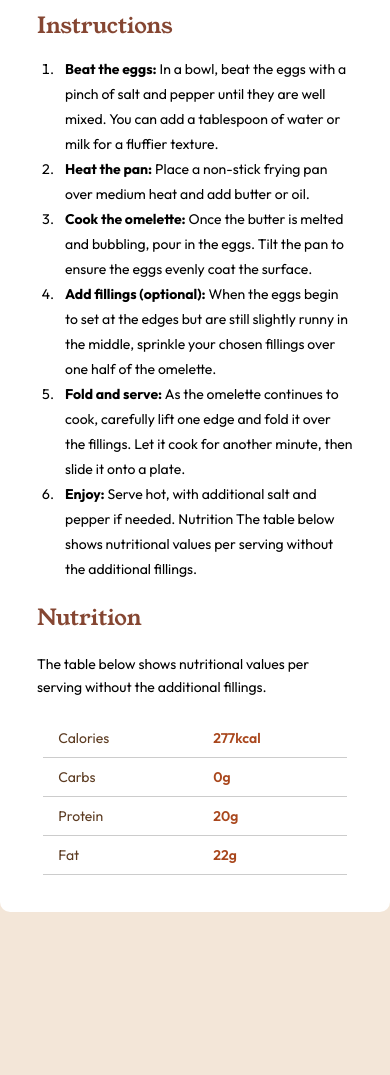
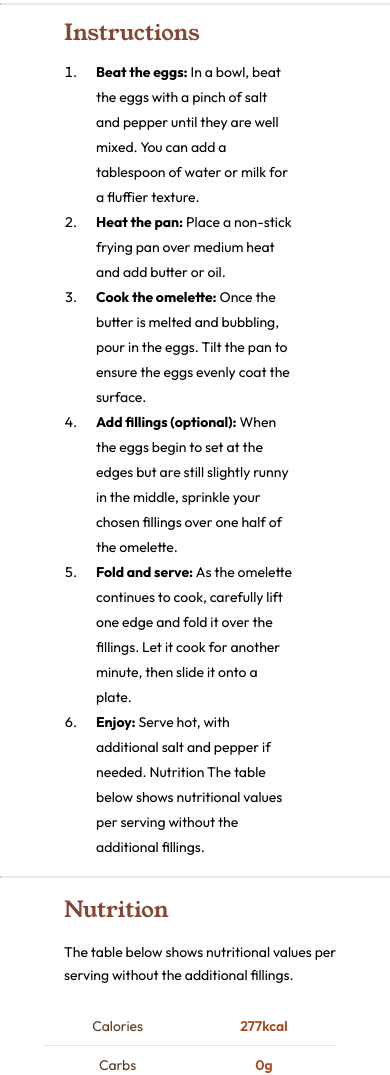
Before and after one commit to Junain44/Recipe_task, a plain HTML site: page index.html in a window 390 px wide. Shown: the part 925-2000 px from the top of the page. Before the commit the page ends 1933 px from the top, so only its background shows below. Drawn offline with Linux system fonts and the light colour scheme.

Commit message:
responsiveness changes

```diff
--- a/index.html
+++ b/index.html
@@ -29,7 +29,7 @@
         <li>Optional fillings:cheese, diced vegatables, cooked meats, herbs</li>
 </ul>
 </div>
-
+<hr>
 <div class="container-instr">
     <h4>Instructions</h4>
     <ol class="instructions">
@@ -41,6 +41,7 @@
             <li><strong>Enjoy:</strong> Serve hot, with additional salt and pepper if needed. Nutrition The table below shows nutritional values per serving without the additional fillings.</li>
     </ol>
 </div>
+<hr>
 <table class="nutrition-table">
     <h4>Nutrition</h4>
     <p>The table below shows nutritional values per serving without the additional fillings.</p>
--- a/style.css
+++ b/style.css
@@ -25,6 +25,12 @@ li{
     line-height: 25px;
     padding-left: 8px;
     margin-left: 20px;
+
+}
+
+hr{
+    margin-top: 1rem;
+    border-top: 1px solid  hsla(32, 10%, 34%, 0.145);
 
 }
 
@@ -128,7 +134,7 @@ margin-left: 20px;
 
   .nutrition-table th, .nutrition-table td {
     padding: 10px 15px;
-    border-bottom: 1px solid #ccc;
+    border-bottom: 1px solid  hsla(32, 10%, 34%, 0.145);
   }
 
   .nutrition-table th {
@@ -146,3 +152,41 @@ margin-left: 20px;
     font-family:"Outfit", serif;
     font-weight: 600;
   }
+
+
+  @media screen and (max-width: 1200px) {
+    .container {
+        padding: 0rem 0rem;
+        width: 500px;
+    }
+
+    .container h1{
+        text-align: center;
+    }
+
+    .container p {
+        padding-left: 4rem;
+        padding-right: 3rem;
+    }
+
+    .container-prep{
+        margin: 1rem 4rem;
+    }
+
+    h4 {
+        padding: 1rem 4rem;
+    }
+
+    li{
+        padding: 0rem 1rem;
+        margin: 0 5rem;
+    }
+
+    .nutrition-table{
+    width: 75%;
+    margin: 0px 43px;
+    border-collapse: collapse;
+    text-align: center;
+    max-width: 100%;
+    }
+}
```
